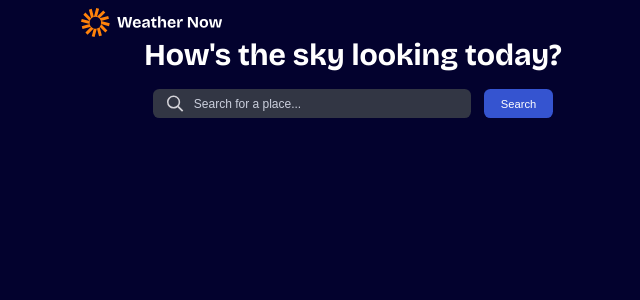
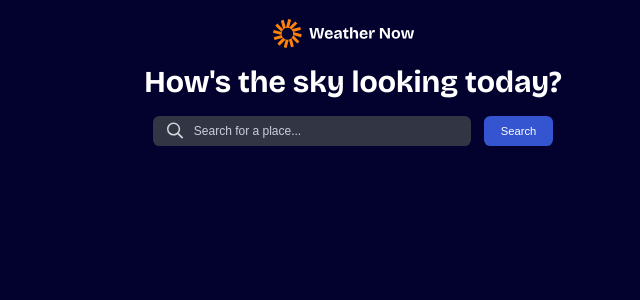
Before and after one commit to tiagocoutinho-ts/weather-app, a React (Vite) app: page / in a window 1280 px wide. Shown: the top 300 px of the page, without its empty margins (287-927 px from the left). Built offline with nearby package versions, Linux system fonts and the light colour scheme.

Commit message:
Adding margin for logo - they had been removed by mistake

```diff
--- a/src/components/ForecastSearch/style.module.css
+++ b/src/components/ForecastSearch/style.module.css
@@ -1,5 +1,8 @@
 .logo {
   height: 1.8rem;
+  margin-top: 1.2rem;
+  margin-left: 12rem;
+  margin-bottom: 1rem;
   display: flex;
 }
 
```
